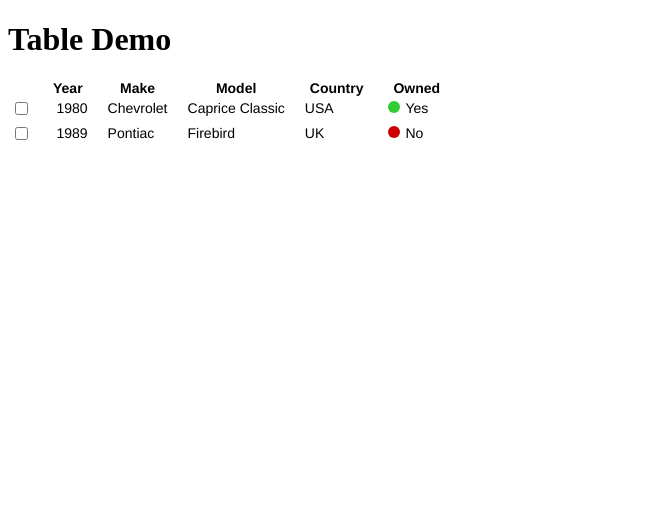
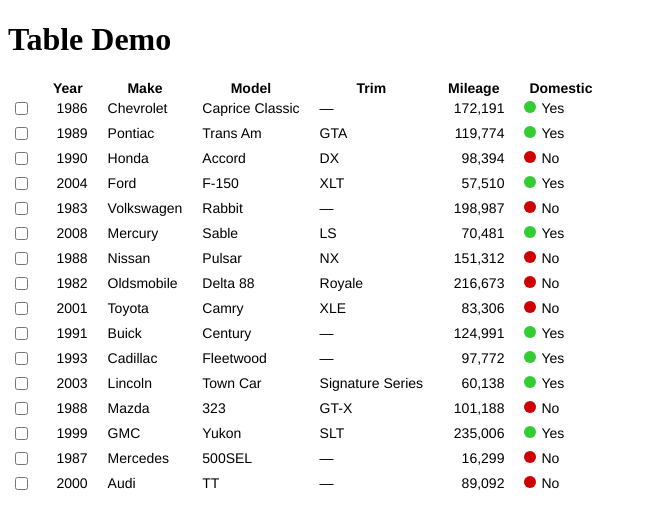
Before and after one commit to anwansi/vue-table, a Vue app: page / in a window 1280 px wide. Shown: the top 528 px of the page, without its empty margins (0-647 px from the left). Built offline with nearby package versions, Linux system fonts and the light colour scheme.

Commit message:
Update and massively expand sample data

```diff
--- a/src/app.vue
+++ b/src/app.vue
@@ -34,14 +34,20 @@
                     format : { stringTitle : true }
                 },
                 {
-                    id     : 'country',
-                    name   : 'Country',
+                    id     : 'trim',
+                    name   : 'Trim',
                     type   : 'string',
                     format : { stringUpper : true }
                 },
                 {
-                    id     : 'owned',
-                    name   : 'Owned',
+                    id     : 'mileage',
+                    name   : 'Mileage',
+                    type   : 'number',
+                    format : { numberInteger : true, numberFormat : true }
+                },
+                {
+                    id     : 'domestic',
+                    name   : 'Domestic',
                     type   : 'boolean',
                     format : {
                         booleanTextMap : { 'true' : 'Yes', 'false' : 'No' }
@@ -50,18 +56,132 @@
             ],
             rows : [
                 {
-                    year    : { value : 1980 },
-                    make    : { value : 'chevrolet' },
-                    model   : { value : 'caprice classic' },
-                    country : { value : 'usa' },
-                    owned   : { value : true }
+                    year     : { value : 1986 },
+                    make     : { value : 'chevrolet' },
+                    model    : { value : 'caprice classic' },
+                    trim     : { value : '', displayValue : '' },
+                    mileage  : { value : 172191 },
+                    domestic : { value : true }
                 },
                 {
-                    year    : { value : 1989 },
-                    make    : { value : 'pontiac' },
-                    model   : { value : 'firebird' },
-                    country : { value : 'uk' },
-                    owned   : { value : false }
+                    year     : { value : 1989 },
+                    make     : { value : 'pontiac' },
+                    model    : { value : 'trans am' },
+                    trim     : { value : 'gta' },
+                    mileage  : { value : 119774 },
+                    domestic : { value : true }
+                },
+                {
+                    year     : { value : 1990 },
+                    make     : { value : 'honda' },
+                    model    : { value : 'accord' },
+                    trim     : { value : 'dx' },
+                    mileage  : { value : 98394 },
+                    domestic : { value : false }
+                },
+                {
+                    year     : { value : 2004 },
+                    make     : { value : 'ford' },
+                    model    : { value : 'f-150' },
+                    trim     : { value : 'xlt' },
+                    mileage  : { value : 57510 },
+                    domestic : { value : true }
+                },
+                {
+                    year     : { value : 1983 },
+                    make     : { value : 'volkswagen' },
+                    model    : { value : 'rabbit' },
+                    trim     : { value : '', displayValue : '' },
+                    mileage  : { value : 198987 },
+                    domestic : { value : false }
+                },
+                {
+                    year     : { value : 2008 },
+                    make     : { value : 'mercury' },
+                    model    : { value : 'sable' },
+                    trim     : { value : 'ls' },
+                    mileage  : { value : 70481 },
+                    domestic : { value : true }
+                },
+                {
+                    year     : { value : 1988 },
+                    make     : { value : 'nissan' },
+                    model    : { value : 'pulsar' },
+                    trim     : { value : 'nx' },
+                    mileage  : { value : 151312 },
+                    domestic : { value : false }
+                },
+                {
+                    year     : { value : 1982 },
+                    make     : { value : 'oldsmobile' },
+                    model    : { value : 'delta 88' },
+                    trim     : { value : 'royale', displayValue : 'Royale' },
+                    mileage  : { value : 216673 },
+                    domestic : { value : false }
+                },
+                {
+                    year     : { value : 2001 },
+                    make     : { value : 'toyota' },
+                    model    : { value : 'camry' },
+                    trim     : { value : 'xle' },
+                    mileage  : { value : 83306 },
+                    domestic : { value : false }
+                },
+                {
+                    year     : { value : 1991 },
+                    make     : { value : 'buick' },
+                    model    : { value : 'century' },
+                    trim     : { value : '', displayValue : '' },
+                    mileage  : { value : 124991 },
+                    domestic : { value : true }
+                },
+                {
+                    year     : { value : 1993 },
+                    make     : { value : 'cadillac' },
+                    model    : { value : 'fleetwood' },
+                    trim     : { value : '', displayValue : '' },
+                    mileage  : { value : 97772 },
+                    domestic : { value : true }
+                },
+                {
+                    year     : { value : 2003 },
+                    make     : { value : 'lincoln' },
+                    model    : { value : 'town car' },
+                    trim     : { value : 'signature series', displayValue : 'Signature Series' },
+                    mileage  : { value : 60138 },
+                    domestic : { value : true }
+                },
+                {
+                    year     : { value : 1988 },
+                    make     : { value : 'mazda' },
+                    model    : { value : '323' },
+                    trim     : { value : 'gt-x' },
+                    mileage  : { value : 101188 },
+                    domestic : { value : false }
+                },
+                {
+                    year     : { value : 1999 },
+                    make     : { value : 'gmc', displayValue : 'GMC' },
+                    model    : { value : 'yukon' },
+                    trim     : { value : 'slt' },
+                    mileage  : { value : 235006 },
+                    domestic : { value : true }
+                },
+                {
+                    year     : { value : 1987 },
+                    make     : { value : 'mercedes' },
+                    model    : { value : '500sel', displayValue : '500SEL' },
+                    trim     : { value : '', displayValue : '' },
+                    mileage  : { value : 16299 },
+                    domestic : { value : false }
+                },
+                {
+                    year     : { value : 2000 },
+                    make     : { value : 'audi' },
+                    model    : { value : 'tt', displayValue : 'TT' },
+                    trim     : { value : '', displayValue : '' },
+                    mileage  : { value : 89092 },
+                    domestic : { value : false }
                 }
             ]
         };
```
